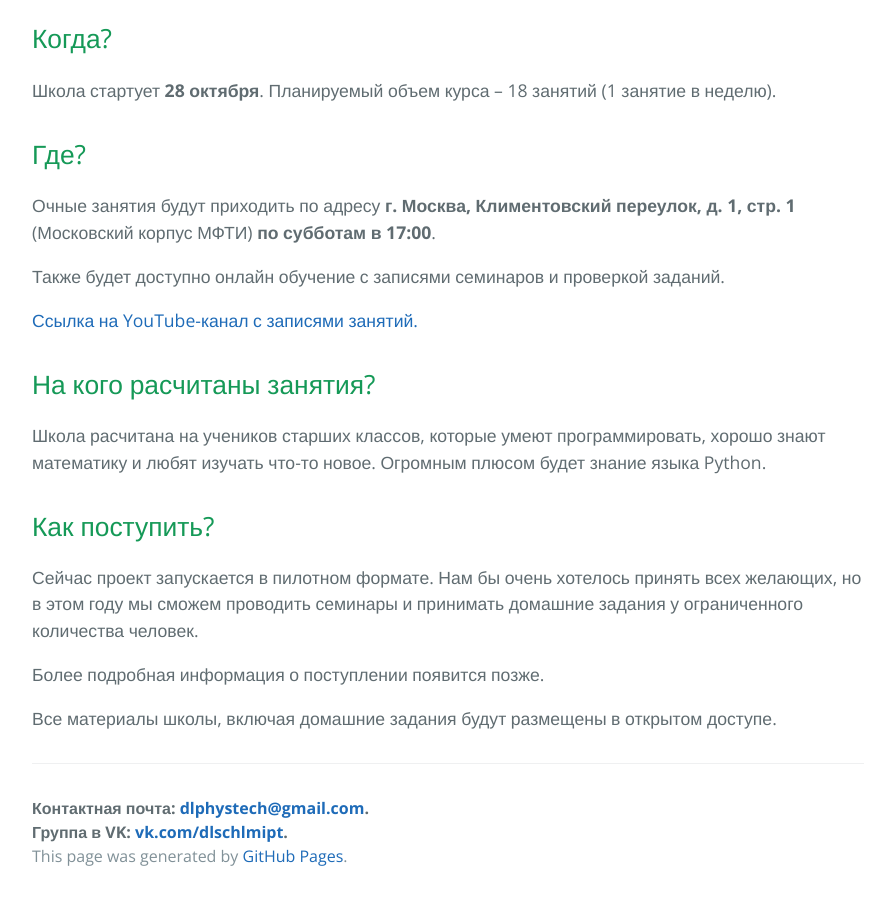
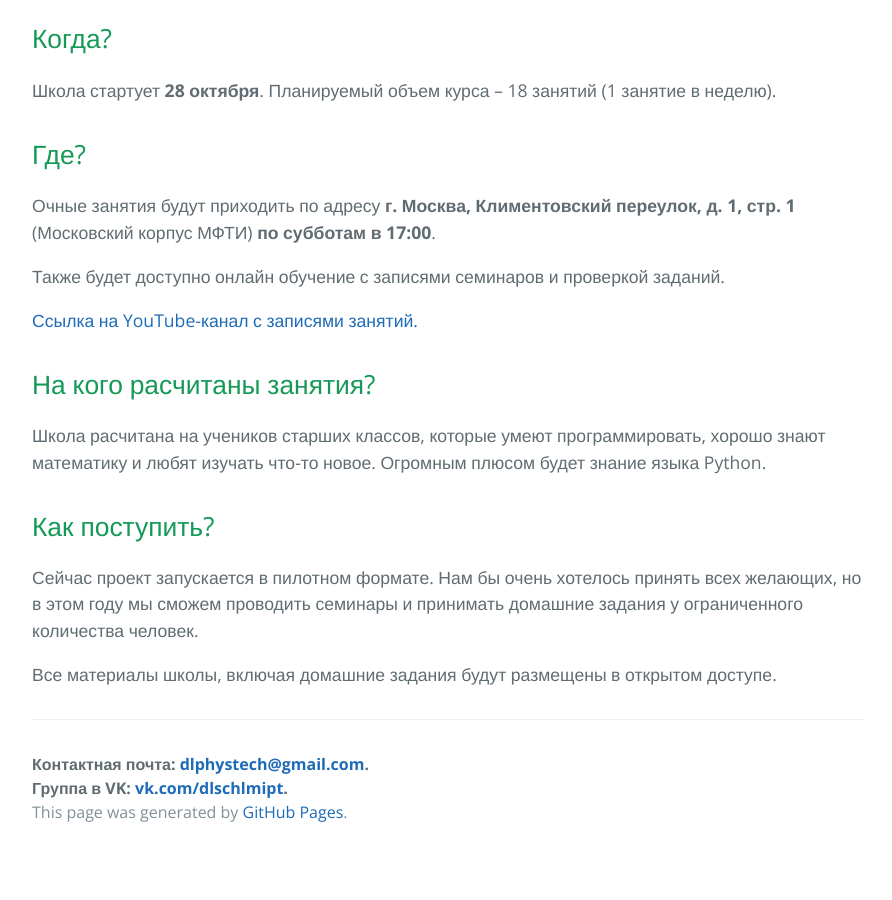
Before and after one commit to deeppavlov/dlschl, a Jekyll site: the page built from docs/index.md, in a window 1280 px wide and 900 px high, scrolled down 724 px. Shown: the whole window, without its empty margins (192-1084 px from the left). Built offline with Jekyll 4.4.1, drawn with Linux system fonts in a browser that asks for light colours; our own code applies the rules of GitHub Pages for plain Markdown files; after the commit the page ends 1580 px from its top, so only the background shows below that.

Commit message:
Update index.md

```diff
--- a/docs/index.md
+++ b/docs/index.md
@@ -22,6 +22,4 @@
 
 Сейчас проект запускается в пилотном формате. Нам бы очень хотелось принять всех желающих, но в этом году мы сможем проводить семинары и принимать домашние задания у ограниченного количества человек.
 
-Более подробная информация о поступлении появится позже.
-
 Все материалы школы, включая домашние задания будут размещены в открытом доступе.
```
